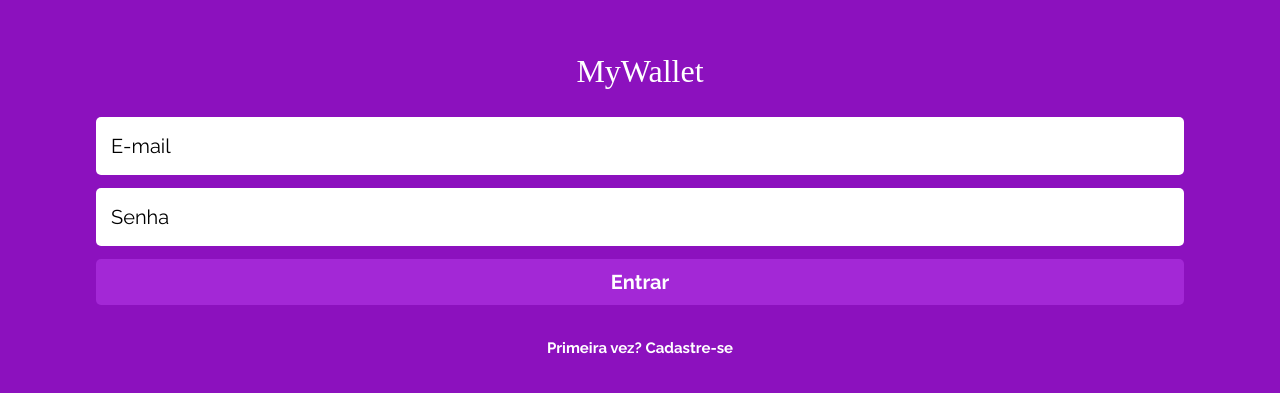
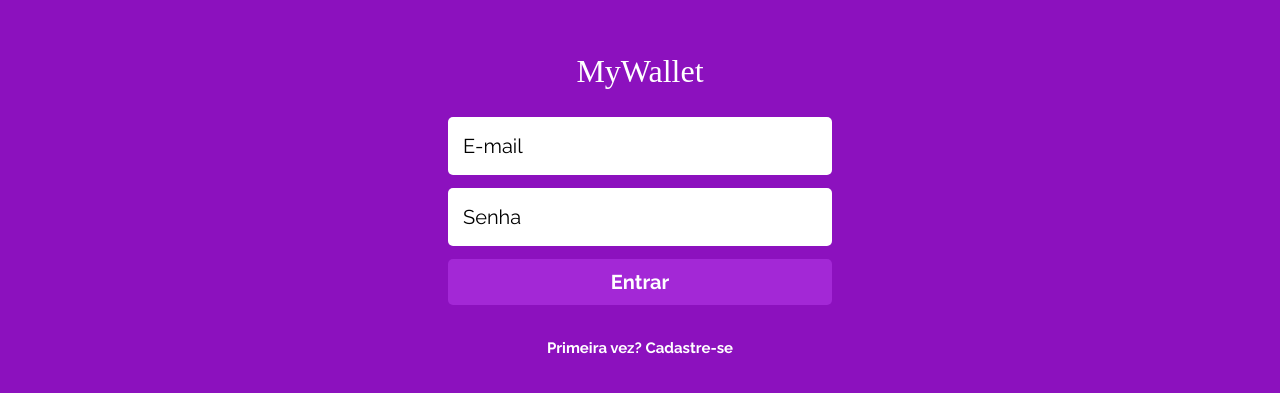
Before and after one commit to brunnaserafina/my-wallet, a React (Create React App) app: page / in a window 1280 px wide. Shown: the part 195-588 px from the top of the page. Built offline with nearby package versions, Linux system fonts and the light colour scheme; a web font is replaced by a local one.

Commit message:
style: adding responsive layout

```diff
--- a/src/common/Button.js
+++ b/src/common/Button.js
@@ -11,6 +11,15 @@ const Button = styled.button`
   font-size: 20px;
   font-family: Raleway;
   font-weight: 700;
+  cursor: pointer;
+
+  @media (min-width: 768px) {
+    width: 50vw;
+  }
+
+  @media (min-width: 1024px) {
+    width: 30vw;
+  }
 `;
 
 export default Button;
--- a/src/common/Input.js
+++ b/src/common/Input.js
@@ -15,6 +15,14 @@ const Input = styled.input`
   &::placeholder {
     color: #000000;
   }
+
+  @media (min-width: 768px) {
+    width: 50vw;
+  }
+
+  @media (min-width: 1024px) {
+    width: 30vw;
+  }
 `;
 
 export default Input;
--- a/src/common/Transaction.js
+++ b/src/common/Transaction.js
@@ -7,6 +7,7 @@ const TransactionContainer = styled.div`
   display: flex;
   flex-direction: column;
   align-items: center;
+  justify-content: center;
 
   h2 {
     font-family: Raleway;
@@ -16,6 +17,14 @@ const TransactionContainer = styled.div`
     width: 85vw;
     margin-top: 30px;
     margin-bottom: 40px;
+
+    @media (min-width: 768px) {
+      width: 50vw;
+    }
+
+    @media (min-width: 1024px) {
+      width: 30vw;
+    }
   }
 
   form {
--- a/src/components/Homepage/PageRegistersStyle.js
+++ b/src/components/Homepage/PageRegistersStyle.js
@@ -15,11 +15,23 @@ const Message = styled.div`
   display: flex;
   justify-content: space-between;
 
+  img {
+    cursor: pointer;
+  }
+
   p {
     font-family: Raleway;
     font-size: 26px;
     font-weight: 700;
     color: #f7f7f7;
+  }
+
+  @media (min-width: 768px) {
+    width: 50vw;
+  }
+
+  @media (min-width: 1024px) {
+    width: 60vw;
   }
 `;
 
@@ -45,6 +57,14 @@ const Registers = styled.div`
     font-size: 20px;
     color: #868686;
   }
+
+  @media (min-width: 768px) {
+    width: 50vw;
+  }
+
+  @media (min-width: 1024px) {
+    width: 60vw;
+  }
 `;
 
 const Transactions = styled.div`
@@ -68,6 +88,7 @@ const Balance = styled.div`
     color: #000000;
   }
 `;
+
 const Value = styled.span`
   font-family: Raleway;
   color: ${(props) => (props.$color ? "#C70000" : "#03AC00")};
@@ -104,6 +125,14 @@ const Buttons = styled.div`
     flex-direction: column;
     align-items: flex-start;
     justify-content: flex-start;
+  }
+
+  @media (min-width: 768px) {
+    width: 50vw;
+  }
+
+  @media (min-width: 1024px) {
+    width: 60vw;
   }
 `;
 
```
